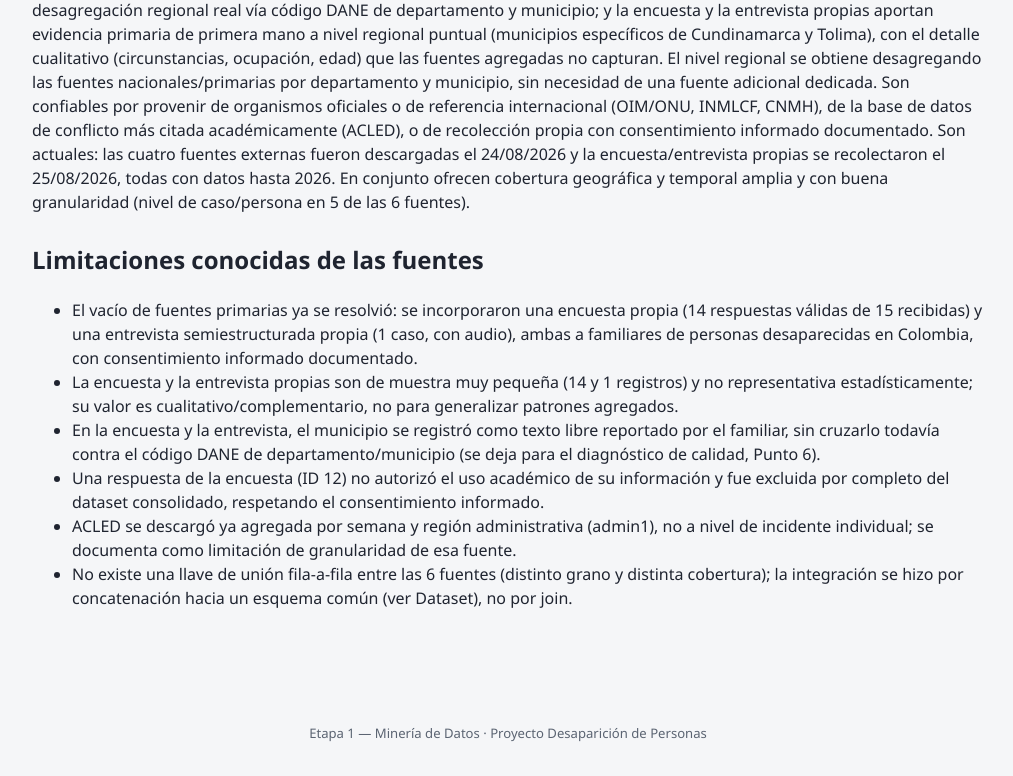
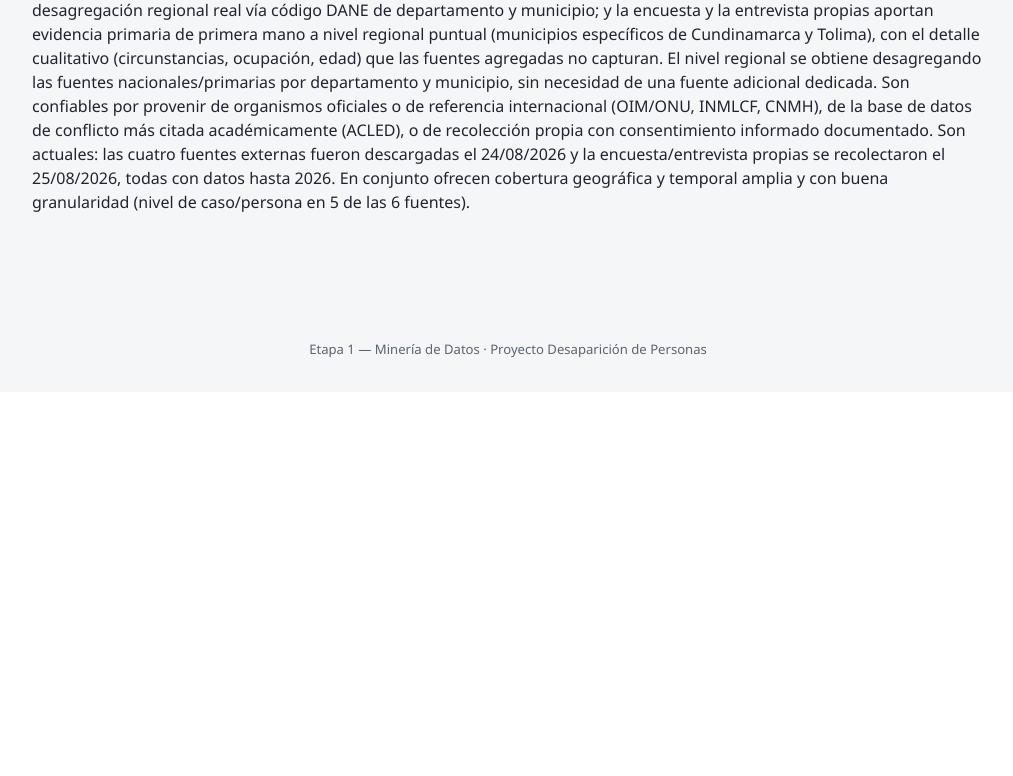
Before and after one commit to Teffy-glicth/Poyecto_DesaparicionPersonas, a Flask app: page /etapa1/fuentes in a window 1280 px wide. Shown: the part 4137-4913 px from the top of the page, without its empty margins (132-1145 px from the left). After the commit the page ends 4495 px from the top, so only its background shows below. Run offline with Flask 3, Linux system fonts and the light colour scheme.

Commit message:
Corrección fuentes
Removed the known limitations section from the sources template to streamline content.

```diff
--- a/templates/etapa1_fuentes.html
+++ b/templates/etapa1_fuentes.html
@@ -56,12 +56,7 @@
     </section>
 
     <section class="limitaciones">
-        <h2>Limitaciones conocidas de las fuentes</h2>
-        <ul>
-            {% for lim in limitaciones %}
-            <li>{{ lim }}</li>
-            {% endfor %}
-        </ul>
+
     </section>
 </section>
 {% endblock %}
```
